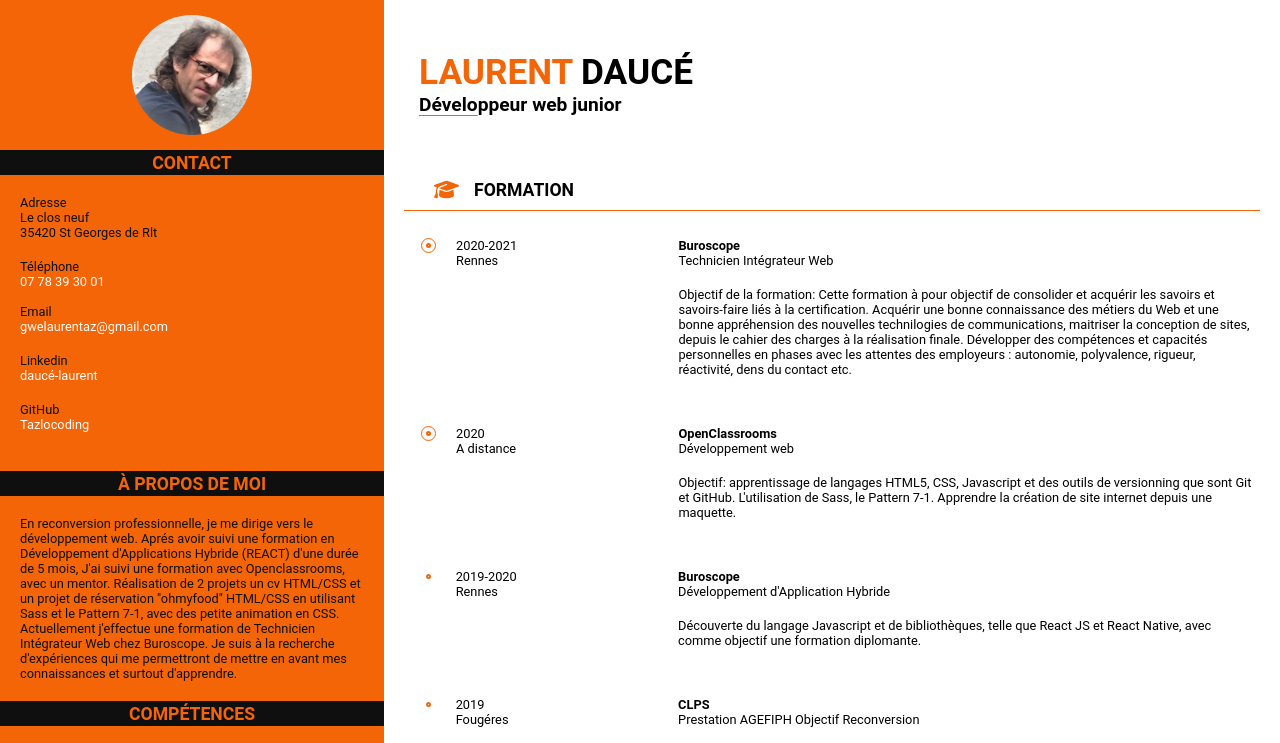
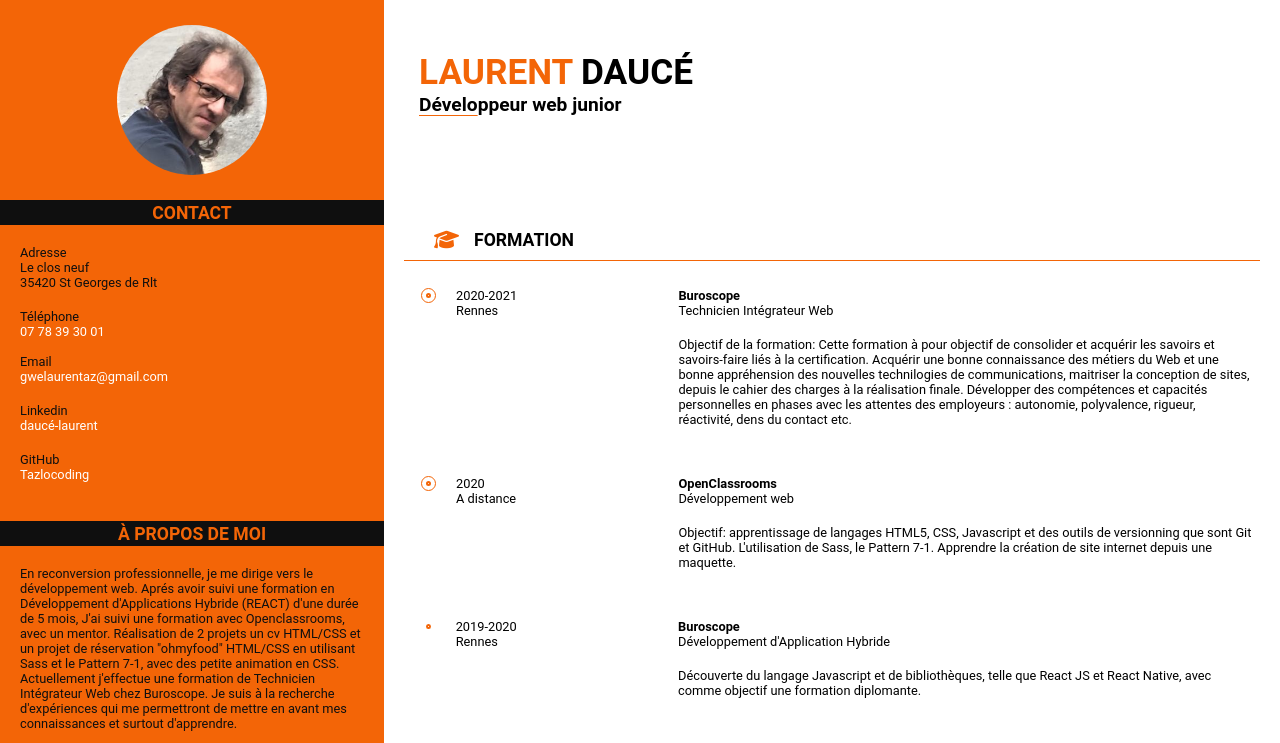
Before and after one commit to Tazlocoding/CV, a website: page index.html in a window 1280 px wide. Shown: the top 743 px of the page. Drawn offline with nearby package versions, Linux system fonts and the light colour scheme; files that its build step writes are made by us from their sources.

Commit message:
Modification de la hauteur de l'entête

```diff
--- a/sass/layout/_header.scss
+++ b/sass/layout/_header.scss
@@ -1,17 +1,17 @@
 .header{
   display: flex;
   justify-content: center;
-  width: 100%;
+
   .header__img {
     display: flex;
     justify-content: center;
     align-items: center;
     width: 30%;
-    height: 150px;
+    height: 200px;
     background-color: $colour-background-right;
     .asideSection__photo {
-      width: 120px;
-      height: 120px;
+      width: 150px;
+      height: 150px;
       border-radius: 50%;
     }
     @media screen and (max-width: 900px) {
```
